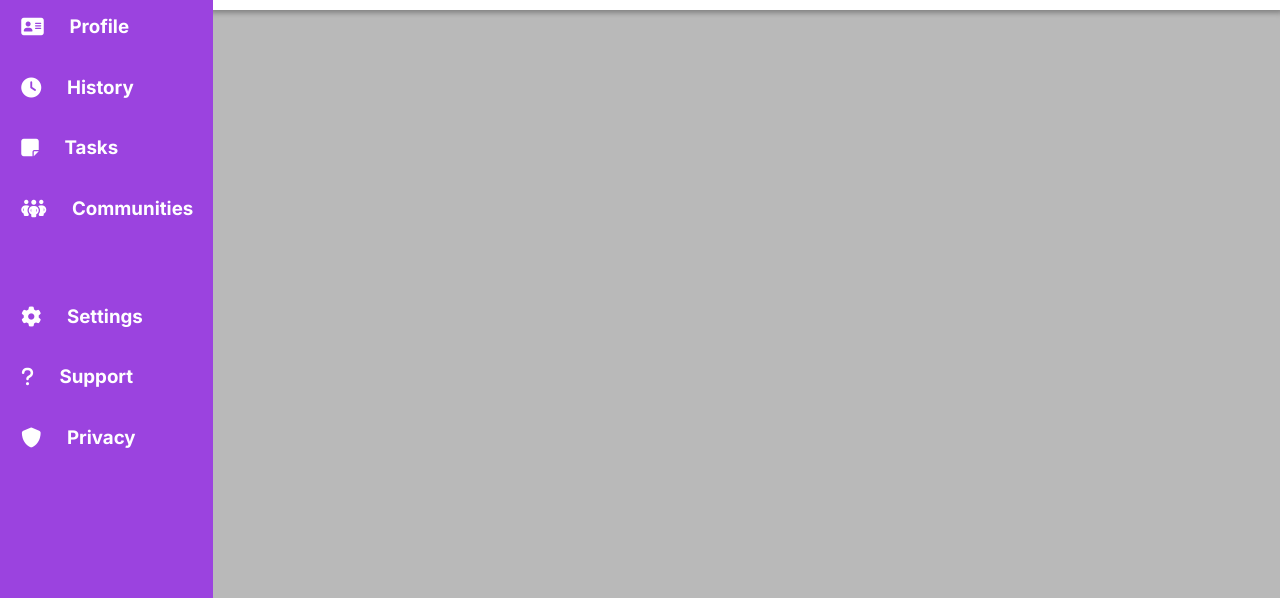
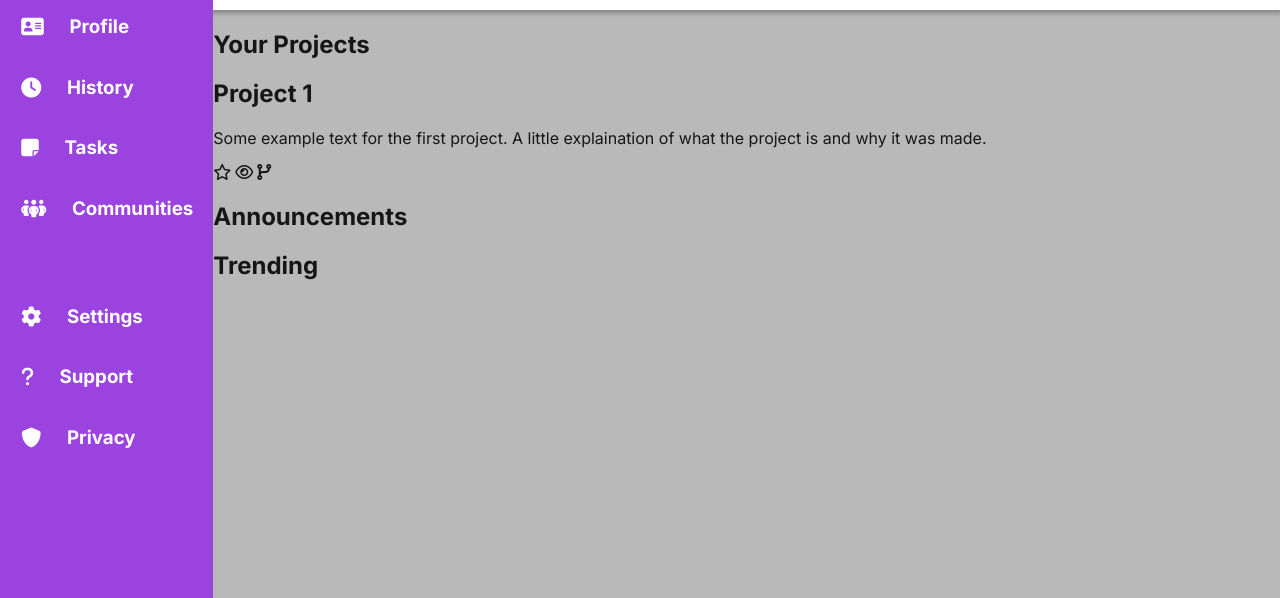
Before and after one commit to EthanL02/odin-dashboard, a plain HTML site: page index.html in a window 1280 px wide. Shown: the part 202-800 px from the top of the page. Drawn offline with Linux system fonts and the light colour scheme.

Commit message:
Add content for main content
First project card.
Titles of sections in main content.

```diff
--- a/index.html
+++ b/index.html
@@ -7,7 +7,26 @@
 </head>
 <body>
     <div class="main-content">
-
+        <div class="project-cards">
+            <h2>Your Projects</h2>
+            <div class="card project">
+                <h2>Project 1</h2>
+                <p>Some example text for the first project. A little explaination of what the project is and why it was made.</p>
+                <div class="icons">
+                    <i class="fa-regular fa-star"></i>
+                    <i class="fa-regular fa-eye"></i>
+                    <i class="fa-solid fa-code-branch"></i>
+                </div>
+            </div>
+        </div>
+        <div class="side-cards">
+            <div class="announcements">
+                <h2>Announcements</h2>
+            </div>
+            <div class="trending">
+                <h2>Trending</h2>
+            </div>
+        </div>
     </div>
     <div class="header">
         <div class="subsection top">
```
